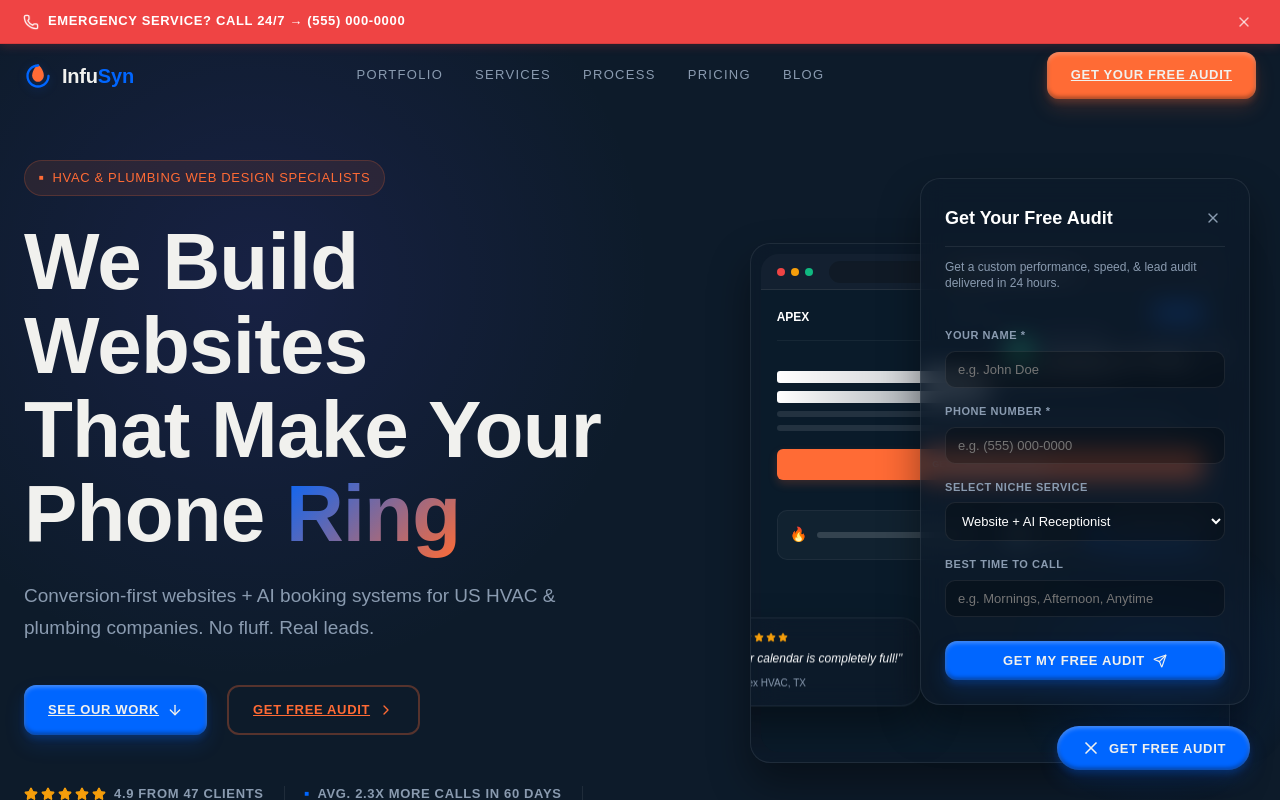
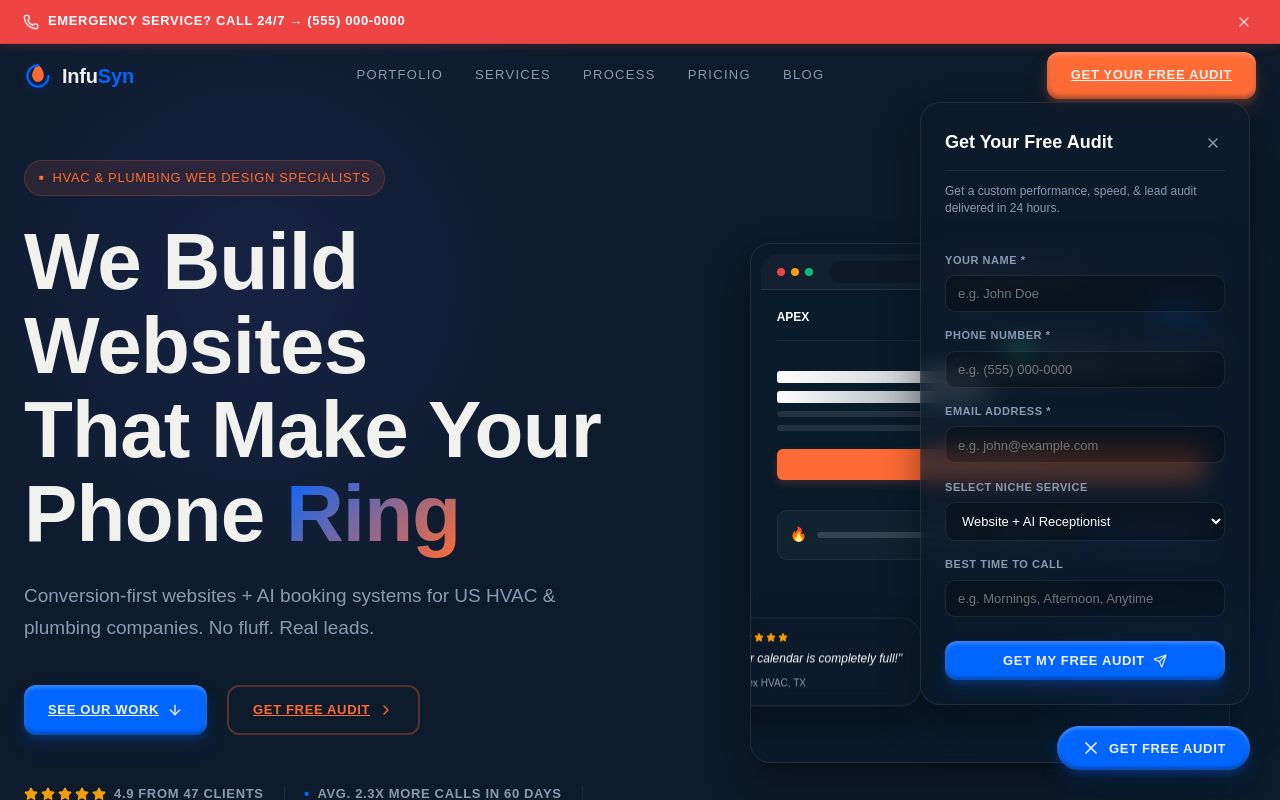
Before and after one commit to asjad219/evrola, a React (Vite) app: page / in a window 1280 px wide. Both pictures are taken after a click on the button "GET FREE AUDIT". Shown: the top 800 px of the page. Built offline with nearby package versions, Linux system fonts and the light colour scheme; a web font is replaced by a local one.

Commit message:
feat: add Email Address input field to floating quote form and success report panel

```diff
--- a/src/components/Extras.jsx
+++ b/src/components/Extras.jsx
@@ -54,20 +54,21 @@ export const FloatingQuoteForm = () => {
   const [formData, setFormData] = useState({
     name: '',
     phone: '',
+    email: '',
     service: 'Website + AI Receptionist',
     time: ''
   });
 
   const handleSubmit = (e) => {
     e.preventDefault();
-    if (!formData.name || !formData.phone) return;
+    if (!formData.name || !formData.phone || !formData.email) return;
     setIsSubmitted(true);
     setTimeout(() => {
       // Keep it open for 5 seconds to show success then auto close
       setTimeout(() => {
         setIsOpen(false);
         setIsSubmitted(false);
-        setFormData({ name: '', phone: '', service: 'Website + AI Receptionist', time: '' });
+        setFormData({ name: '', phone: '', email: '', service: 'Website + AI Receptionist', time: '' });
       }, 5000);
     }, 500);
   };
@@ -132,6 +133,18 @@ export const FloatingQuoteForm = () => {
                 </div>
 
                 <div className="form-group">
+                  <label htmlFor="quote-email">Email Address *</label>
+                  <input
+                    type="email"
+                    id="quote-email"
+                    required
+                    placeholder="e.g. john@example.com"
+                    value={formData.email}
+                    onChange={e => setFormData({...formData, email: e.target.value})}
+                  />
+                </div>
+
+                <div className="form-group">
                   <label htmlFor="quote-service">Select Niche Service</label>
                   <select
                     id="quote-service"
@@ -170,8 +183,11 @@ export const FloatingQuoteForm = () => {
                 <CheckCircle size={48} className="success-icon" />
                 <h4>Request Received!</h4>
                 <p>Thank you, <strong>{formData.name}</strong>. We are compiling your report.</p>
+                <div className="success-sms-alert" style={{ marginBottom: '10px' }}>
+                  <span>📱 SMS Confirmation sent to <strong>{formData.phone}</strong></span>
+                </div>
                 <div className="success-sms-alert">
-                  <span>📱 SMS Confirmation sent to <strong>{formData.phone}</strong></span>
+                  <span>✉️ Audit Report will be sent to <strong>{formData.email}</strong></span>
                 </div>
               </motion.div>
             )}
```
